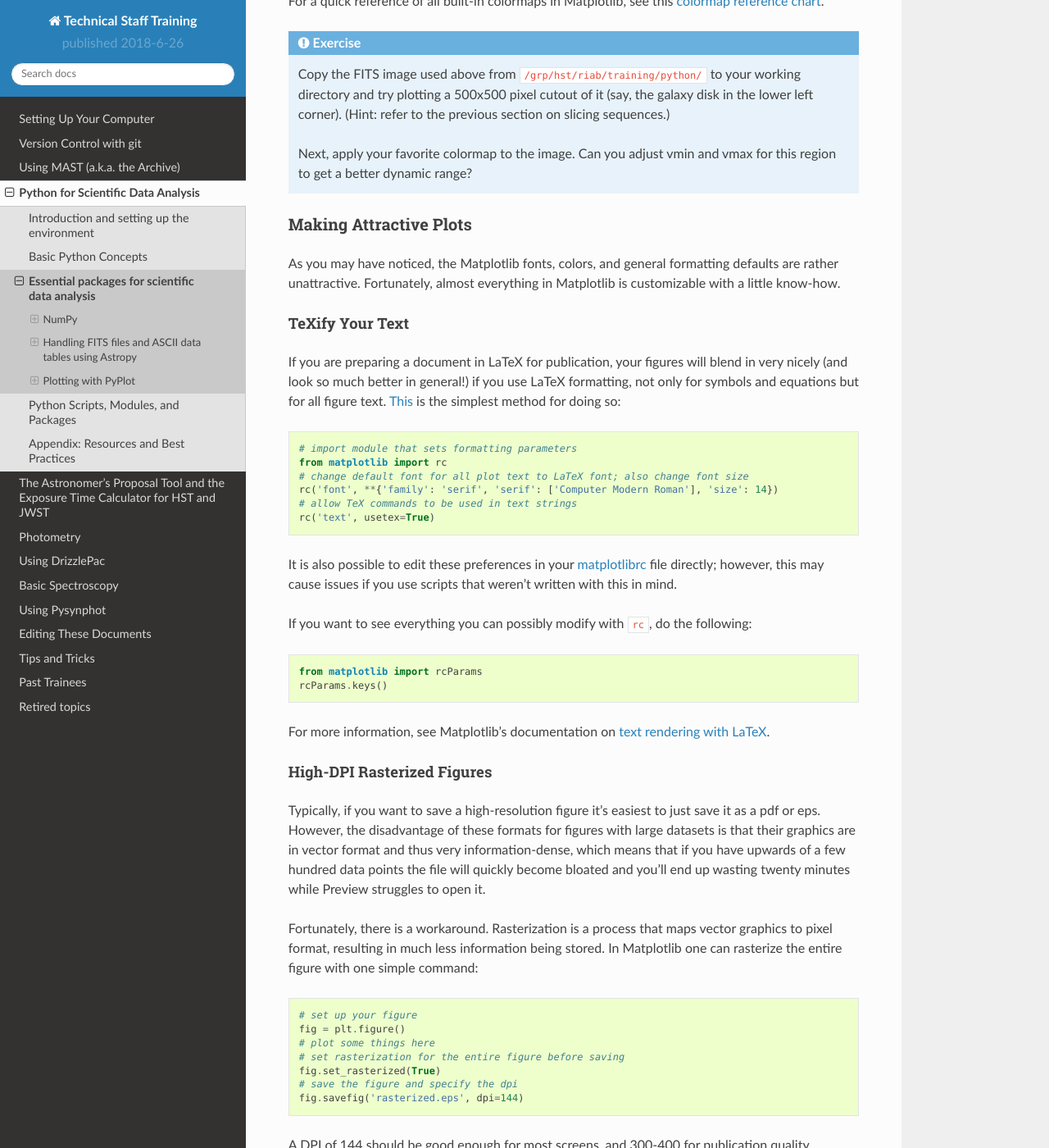
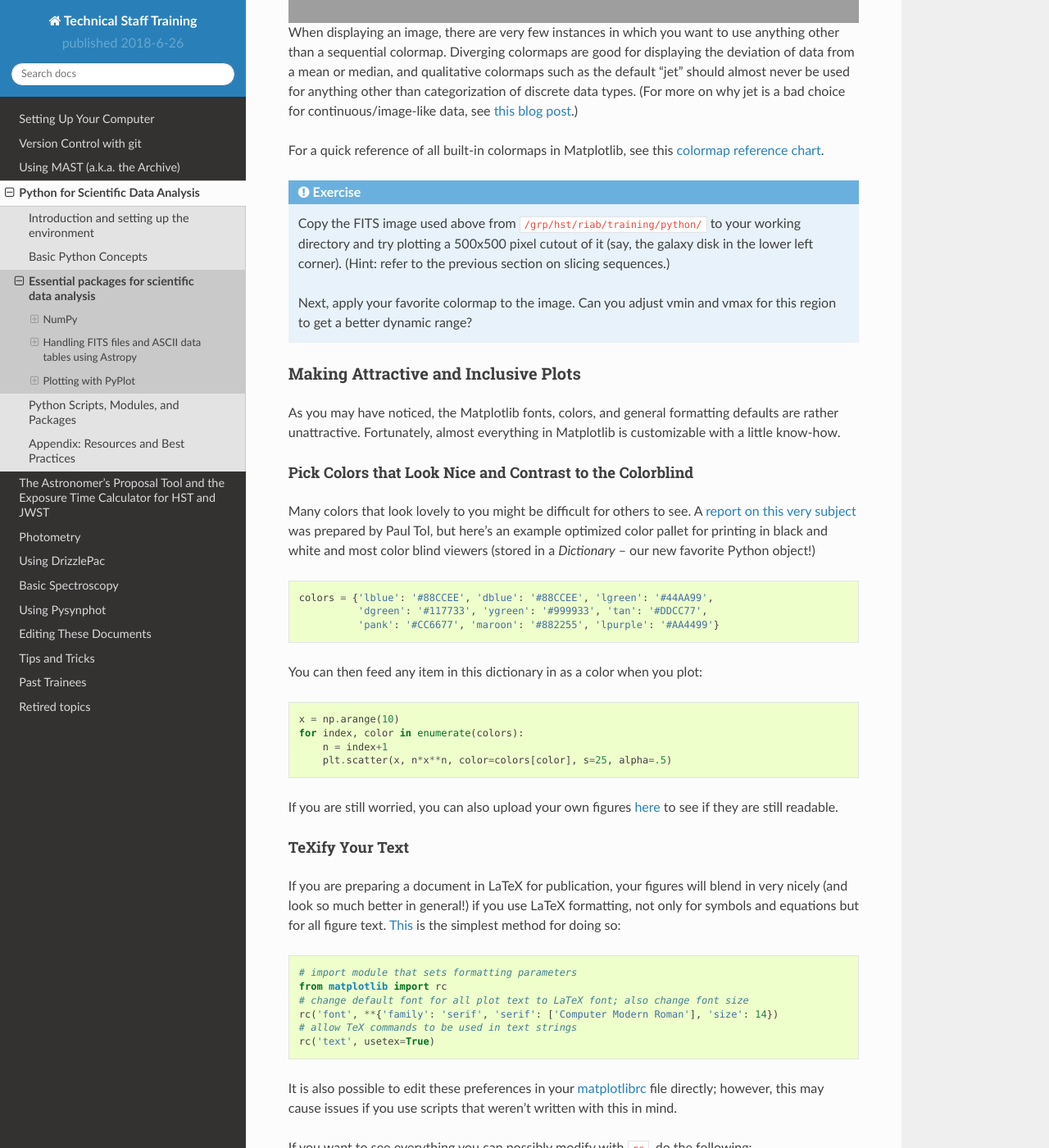
Before and after one commit to staceybright/training-library, a Sphinx documentation site: the page built from source/python/scientific_packages.txt, in a window 1280 px wide and 1400 px high, scrolled down 22348 px. Shown: the whole window at 82% size. Built offline with Sphinx 7.4.7 and the Read the Docs theme 2.0.0, drawn with Linux system fonts in a browser that asks for light colours; some of the changed text lies outside the part shown; grey boxes are pictures that could not be loaded.

Commit message:
Added a color-blind section and some FITS tips.

```diff
--- a/source/python/scientific_packages.txt
+++ b/source/python/scientific_packages.txt
@@ -446,6 +446,14 @@ do the following::
 
    >>> fits.update(infile, data, 1)
 
+You can also use the handy ``with`` method to open FITS files::
+
+   >>> with fits.open(infile) as hdu:
+   ...    print(hdu[0].header['FLSHCORR'])
+
+And just like Python's native ``open`` the file will close when the block
+executes.
+
 As a word of caution, note that astropy.io.fits reads in FITS images as
 (rows, cols) or (y, x), not (x, y). This is often a 'gotcha' for users
 who are indexing specific areas of the array.
@@ -832,12 +840,37 @@ For a quick reference of all built-in colormaps in Matplotlib, see this `colorma
    Next, apply your favorite colormap to the image. Can you adjust vmin and vmax for this region to get a better dynamic range?
 
 
-Making Attractive Plots
------------------------
+Making Attractive and Inclusive Plots
+-------------------------------------
 
 As you may have noticed, the Matplotlib fonts, colors, and general
 formatting defaults are rather unattractive. Fortunately, almost
 everything in Matplotlib is customizable with a little know-how.
+
+Pick Colors that Look Nice and Contrast to the Colorblind
+^^^^^^^^^^^^^^^^^^^^^^^^^^^^^^^^^^^^^^^^^^^^^^^^^^^^^^^^^
+
+Many colors that look lovely to you might be difficult for others to see. A
+`report on this very subject <https://personal.sron.nl/~pault/>`_ was prepared
+by Paul Tol, but here's an example optimized color pallet for printing in black
+and white and most color blind viewers (stored in a `Dictionary` -- our new
+favorite Python object!) ::
+
+    colors = {'lblue': '#88CCEE', 'dblue': '#88CCEE', 'lgreen': '#44AA99',
+              'dgreen': '#117733', 'ygreen': '#999933', 'tan': '#DDCC77',
+              'pank': '#CC6677', 'maroon': '#882255', 'lpurple': '#AA4499'}
+
+You can then feed any item in this dictionary in as a color when you plot::
+
+    x = np.arange(10)
+    for index, color in enumerate(colors):
+        n = index+1
+        plt.scatter(x, n*x**n, color=colors[color], s=25, alpha=.5)
+
+If you are still worried, you can also upload your own figures `here
+<http://www.color-blindness.com/coblis-color-blindness-simulator/>`_ to see if
+they are still readable.
+
 
 TeXify Your Text
 ^^^^^^^^^^^^^^^^
```
